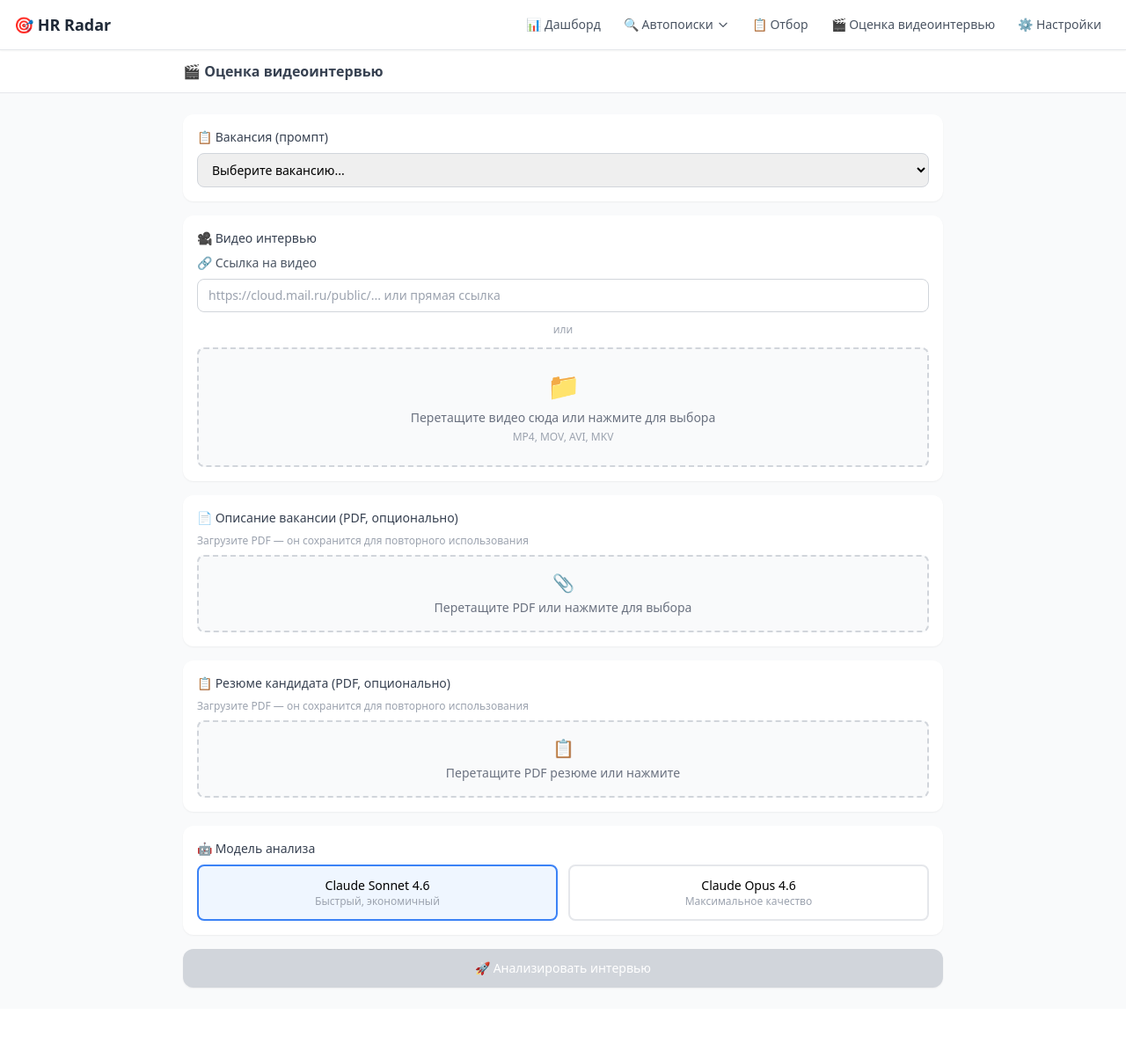
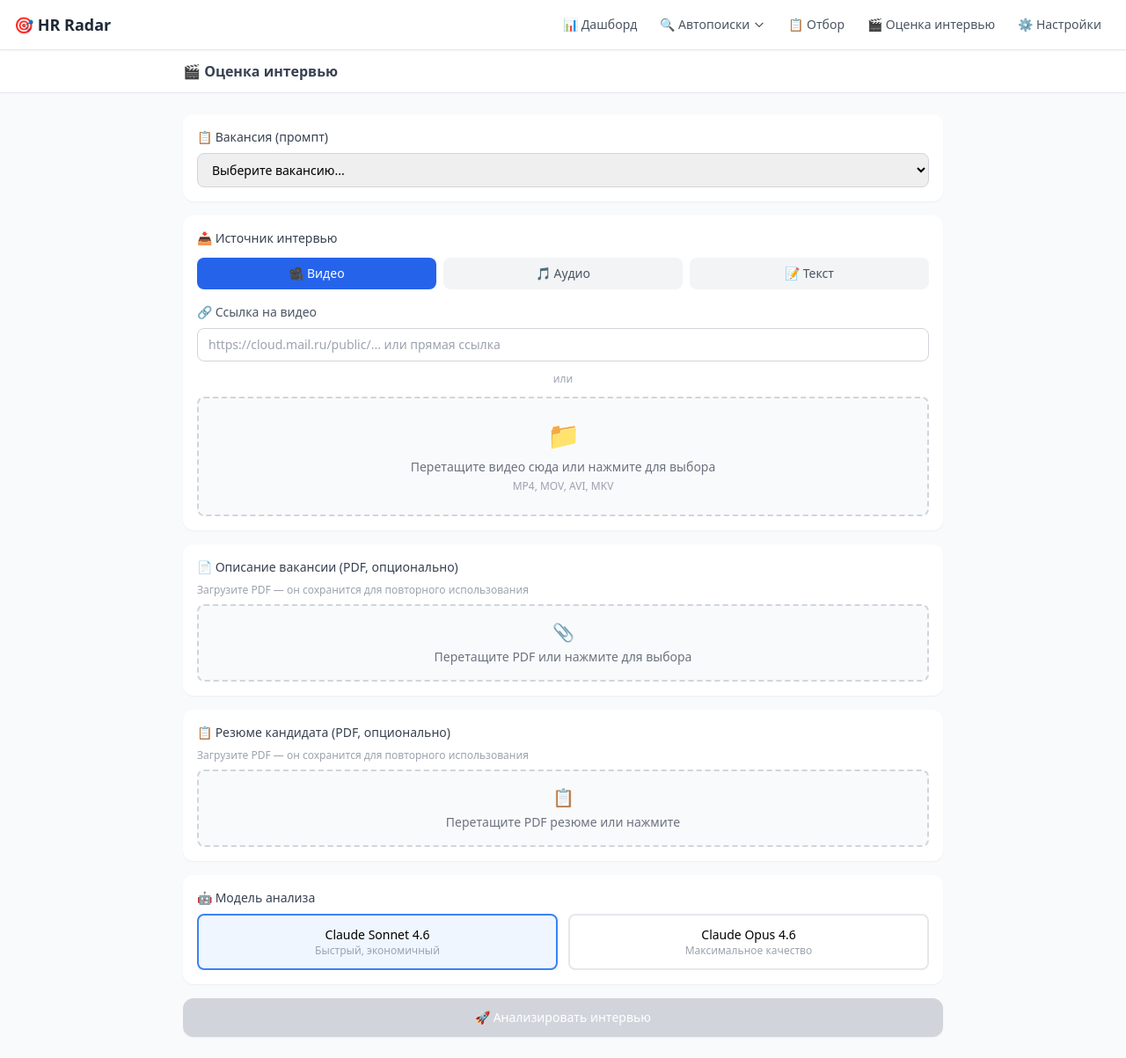
Before and after one commit to vszsv/hr-radar, a FastAPI app: template web_panel/templates/interview.html in a window 1280 px wide. Shown: the whole page at 88% size. Before the commit the page ends 1124 px from the top, so only its background shows below. Run offline with FastAPI, Linux system fonts and the light colour scheme; the template is opened without the code that fills it, so the values that code supplies are empty; some libraries are stand-ins or nearby versions.

Commit message:
auto: sync changes 2026-03-20_12:38

```diff
--- a/web_panel/app.py
+++ b/web_panel/app.py
@@ -1726,52 +1726,60 @@ p {{ margin: 4px 0; }}
     return pdf_path
 
 
-def _run_interview_pipeline(task_id: str, video_path: str, vacancy_slug: str, model: str, video_url: str = "", vacancy_pdf_path: str = "", resume_pdf_path: str = ""):
+def _run_interview_pipeline(task_id: str, video_path: str, vacancy_slug: str, model: str, video_url: str = "", vacancy_pdf_path: str = "", resume_pdf_path: str = "", input_mode: str = "video", transcript_text: str = "", audio_path_direct: str = ""):
     """Run the full interview analysis pipeline in a background thread."""
     task = _interview_tasks[task_id]
     work_dir = INTERVIEWS_DIR / task_id
     work_dir.mkdir(parents=True, exist_ok=True)
 
     try:
-        # Step 1: Download if needed
-        if not video_path:
-            task.update({"stage": "downloading", "progress": 10})
-            # Generate a readable filename from URL
-            import hashlib as _hl
-            url_hash = _hl.md5(video_url.encode()).hexdigest()[:8]
-            url_name = video_url.rstrip('/').split('/')[-1].split('?')[0]
-            if not url_name or len(url_name) > 60:
-                url_name = f"video_{url_hash}"
-            if not any(url_name.lower().endswith(ext) for ext in ('.mp4', '.mov', '.avi', '.mkv', '.webm')):
-                url_name += '.mp4'
-            # Save to persistent uploads
-            persist_path = INTERVIEW_UPLOADS_DIR / "videos" / url_name
-            dest = str(work_dir / "video.mp4")
-            if "cloud.mail.ru" in video_url:
-                task.update({"stage": "downloading", "progress": 30})
-                _download_from_cloud_mail(video_url, dest)
-            else:
-                task.update({"stage": "downloading", "progress": 30})
-                _download_direct(video_url, dest)
-            # Copy to persistent storage for reuse
-            try:
-                import shutil
-                shutil.copy2(dest, str(persist_path))
-            except:
-                pass
-            video_path = dest
-            task.update({"stage": "downloading", "progress": 100})
-
-        # Step 2: Extract audio
-        task.update({"stage": "extracting_audio", "progress": 10})
-        audio_path = str(work_dir / "audio.mp3")
-        _extract_audio(video_path, audio_path)
-        task.update({"stage": "extracting_audio", "progress": 100})
-
-        # Step 3: Transcribe
-        task.update({"stage": "transcribing", "progress": 10})
-        transcript = _transcribe_audio(audio_path)
-        task.update({"stage": "transcribing", "progress": 80})
+        # TEXT mode: skip everything, go straight to analysis
+        if input_mode == "text" and transcript_text.strip():
+            transcript = transcript_text.strip()
+            task.update({"stage": "analyzing", "progress": 10})
+        # AUDIO mode: skip download & extract, go to transcription
+        elif input_mode == "audio" and audio_path_direct:
+            task.update({"stage": "transcribing", "progress": 10})
+            transcript = _transcribe_audio(audio_path_direct)
+            task.update({"stage": "transcribing", "progress": 80})
+        else:
+            # VIDEO mode (original flow)
+            # Step 1: Download if needed
+            if not video_path:
+                task.update({"stage": "downloading", "progress": 10})
+                import hashlib as _hl
+                url_hash = _hl.md5(video_url.encode()).hexdigest()[:8]
+                url_name = video_url.rstrip('/').split('/')[-1].split('?')[0]
+                if not url_name or len(url_name) > 60:
+                    url_name = f"video_{url_hash}"
+                if not any(url_name.lower().endswith(ext) for ext in ('.mp4', '.mov', '.avi', '.mkv', '.webm')):
+                    url_name += '.mp4'
+                persist_path = INTERVIEW_UPLOADS_DIR / "videos" / url_name
+                dest = str(work_dir / "video.mp4")
+                if "cloud.mail.ru" in video_url:
+                    task.update({"stage": "downloading", "progress": 30})
+                    _download_from_cloud_mail(video_url, dest)
+                else:
+                    task.update({"stage": "downloading", "progress": 30})
+                    _download_direct(video_url, dest)
+                try:
+                    import shutil
+                    shutil.copy2(dest, str(persist_path))
+                except:
+                    pass
+                video_path = dest
+                task.update({"stage": "downloading", "progress": 100})
+
+            # Step 2: Extract audio
+            task.update({"stage": "extracting_audio", "progress": 10})
+            audio_path = str(work_dir / "audio.mp3")
+            _extract_audio(video_path, audio_path)
+            task.update({"stage": "extracting_audio", "progress": 100})
+
+            # Step 3: Transcribe
+            task.update({"stage": "transcribing", "progress": 10})
+            transcript = _transcribe_audio(audio_path)
+            task.update({"stage": "transcribing", "progress": 80})
 
         # Step 3.5: Identify speakers (before analysis to avoid bias)
         if "Спикер" in transcript:
@@ -1914,17 +1922,28 @@ async def api_interview_analyze(
     video_url: str = Form(""),
     vacancy: str = Form(""),
     model: str = Form("claude-sonnet-4-20250514"),
+    input_mode: str = Form("video"),
+    transcript_text: str = Form(""),
     video_file: UploadFile = File(None),
+    audio_file: UploadFile = File(None),
     vacancy_pdf: UploadFile = File(None),
     resume_pdf: UploadFile = File(None),
-    existing_vacancy: str = Form(""),   # path like "vacancies/filename.pdf"
-    existing_resume: str = Form(""),    # path like "resumes/filename.pdf"
-    existing_video: str = Form("")      # path like "videos/filename.mp4"
+    existing_vacancy: str = Form(""),
+    existing_resume: str = Form(""),
+    existing_video: str = Form("")
 ):
     check_key(key)
 
-    if not video_url and not video_file and not existing_video:
-        return JSONResponse({"error": "Нужна ссылка на видео или файл"}, status_code=400)
+    if input_mode == "text":
+        if not transcript_text or len(transcript_text.strip()) < 50:
+            return JSONResponse({"error": "Текст транскрипции слишком короткий (минимум 50 символов)"}, status_code=400)
+    elif input_mode == "audio":
+        if not audio_file or not audio_file.filename:
+            return JSONResponse({"error": "Загрузите аудиофайл"}, status_code=400)
+    else:  # video
+        if not video_url and not video_file and not existing_video:
+            return JSONResponse({"error": "Нужна ссылка на видео или файл"}, status_code=400)
+
     if not vacancy:
         return JSONResponse({"error": "Выберите вакансию"}, status_code=400)
 
@@ -1939,19 +1958,29 @@ async def api_interview_analyze(
     _interview_tasks[task_id] = {"stage": "queued", "progress": 0}
 
     video_path = ""
-    # Use existing video if selected
-    if existing_video and not video_file:
-        ep = INTERVIEW_UPLOADS_DIR / existing_video
-        if ep.exists():
-            video_path = str(ep)
-    elif video_file and video_file.filename:
-        # Save uploaded file to persistent uploads
-        safe_name = video_file.filename.replace("/", "_").replace("..", "_")
-        persist_path = INTERVIEW_UPLOADS_DIR / "videos" / safe_name
-        content = await video_file.read()
-        with open(persist_path, "wb") as f:
-            f.write(content)
-        video_path = str(persist_path)
+    audio_path_direct = ""
+
+    if input_mode == "video":
+        # Use existing video if selected
+        if existing_video and not video_file:
+            ep = INTERVIEW_UPLOADS_DIR / existing_video
+            if ep.exists():
+                video_path = str(ep)
+        elif video_file and video_file.filename:
+            safe_name = video_file.filename.replace("/", "_").replace("..", "_")
+            persist_path = INTERVIEW_UPLOADS_DIR / "videos" / safe_name
+            content = await video_file.read()
+            with open(persist_path, "wb") as f:
+                f.write(content)
+            video_path = str(persist_path)
+    elif input_mode == "audio":
+        if audio_file and audio_file.filename:
+            safe_name = audio_file.filename.replace("/", "_").replace("..", "_")
+            persist_path = INTERVIEW_UPLOADS_DIR / "videos" / safe_name  # reuse videos dir for audio
+            content = await audio_file.read()
+            with open(persist_path, "wb") as f:
+                f.write(content)
+            audio_path_direct = str(persist_path)
 
     # Vacancy PDF — existing or new upload
     vacancy_pdf_path = ""
@@ -1985,6 +2014,7 @@ async def api_interview_analyze(
     threading.Thread(
         target=_run_interview_pipeline,
         args=(task_id, video_path, vacancy, model, video_url, vacancy_pdf_path, resume_pdf_path),
+        kwargs={"input_mode": input_mode, "transcript_text": transcript_text, "audio_path_direct": audio_path_direct},
         daemon=True
     ).start()
 
--- a/web_panel/templates/interview.html
+++ b/web_panel/templates/interview.html
@@ -3,7 +3,7 @@
 <head>
 <meta charset="UTF-8">
 <meta name="viewport" content="width=device-width, initial-scale=1.0">
-<title>HR Radar — Оценка видеоинтервью</title>
+<title>HR Radar — Оценка интервью</title>
 <script src="https://cdn.tailwindcss.com"></script>
 <script defer src="https://cdn.jsdelivr.net/npm/alpinejs@3.x.x/dist/cdn.min.js"></script>
 <style>[x-cloak]{display:none!important}</style>
@@ -15,7 +15,7 @@
 <!-- Page header -->
 <div class="bg-white border-b">
   <div class="max-w-4xl mx-auto px-4 py-3">
-    <h2 class="text-base font-semibold text-gray-700">🎬 Оценка видеоинтервью</h2>
+    <h2 class="text-base font-semibold text-gray-700">🎬 Оценка интервью</h2>
   </div>
 </div>
 
@@ -364,9 +364,20 @@
       </select>
     </div>
 
-    <!-- Video source -->
+    <!-- Input mode selector -->
     <div class="bg-white rounded-xl shadow-sm p-4">
-      <label class="block text-sm font-medium text-gray-700 mb-2">🎥 Видео интервью</label>
+      <label class="block text-sm font-medium text-gray-700 mb-3">📥 Источник интервью</label>
+      <div class="flex gap-2 mb-4">
+        <button @click="inputMode='video'" class="flex-1 py-2 px-3 rounded-lg text-sm font-medium transition"
+          :class="inputMode==='video' ? 'bg-blue-600 text-white' : 'bg-gray-100 text-gray-600 hover:bg-gray-200'">🎥 Видео</button>
+        <button @click="inputMode='audio'" class="flex-1 py-2 px-3 rounded-lg text-sm font-medium transition"
+          :class="inputMode==='audio' ? 'bg-blue-600 text-white' : 'bg-gray-100 text-gray-600 hover:bg-gray-200'">🎵 Аудио</button>
+        <button @click="inputMode='text'" class="flex-1 py-2 px-3 rounded-lg text-sm font-medium transition"
+          :class="inputMode==='text' ? 'bg-blue-600 text-white' : 'bg-gray-100 text-gray-600 hover:bg-gray-200'">📝 Текст</button>
+      </div>
+
+      <!-- VIDEO mode -->
+      <div x-show="inputMode==='video'">
         <template x-if="uploads.videos.length > 0">
           <div class="mb-3">
             <select x-model="existingVideo" @change="if(existingVideo) { videoFile=null; videoUrl=''; }" class="w-full border border-gray-300 rounded-lg px-3 py-2 text-sm">
@@ -381,18 +392,14 @@
           <label class="block text-sm font-medium text-gray-600 mb-2">🔗 Ссылка на видео</label>
           <input type="url" x-model="videoUrl" placeholder="https://cloud.mail.ru/public/... или прямая ссылка"
             class="w-full border border-gray-300 rounded-lg px-3 py-2 text-sm focus:ring-2 focus:ring-blue-500 focus:border-blue-500 mb-3">
-
           <div class="text-center text-xs text-gray-400 mb-3">или</div>
-
-      <!-- File upload with drag and drop -->
           <div
             @dragover.prevent="dragOver = true"
             @dragleave.prevent="dragOver = false"
             @drop.prevent="handleDrop($event)"
             :class="dragOver ? 'border-blue-500 bg-blue-50' : 'border-gray-300 bg-gray-50'"
             class="border-2 border-dashed rounded-lg p-6 text-center cursor-pointer transition-colors"
-        @click="$refs.fileInput.click()"
-      >
+            @click="$refs.fileInput.click()">
             <input type="file" x-ref="fileInput" @change="handleFileSelect($event)" accept="video/*" class="hidden">
             <div x-show="!videoFile" class="text-gray-500">
               <div class="text-3xl mb-2">📁</div>
@@ -406,6 +413,38 @@
               <button @click.stop="videoFile = null; $refs.fileInput.value = ''" class="text-red-500 text-xs mt-1 hover:underline">Удалить</button>
             </div>
           </div>
+        </div>
+      </div>
+
+      <!-- AUDIO mode -->
+      <div x-show="inputMode==='audio'">
+        <div
+          @dragover.prevent="audioDragOver = true"
+          @dragleave.prevent="audioDragOver = false"
+          @drop.prevent="audioDragOver=false; const f=$event.dataTransfer.files; if(f.length>0) audioFile=f[0]"
+          :class="audioDragOver ? 'border-blue-500 bg-blue-50' : 'border-gray-300 bg-gray-50'"
+          class="border-2 border-dashed rounded-lg p-6 text-center cursor-pointer transition-colors"
+          @click="$refs.audioInput.click()">
+          <input type="file" x-ref="audioInput" @change="audioFile=$event.target.files[0]" accept="audio/*" class="hidden">
+          <div x-show="!audioFile" class="text-gray-500">
+            <div class="text-3xl mb-2">🎵</div>
+            <div class="text-sm">Перетащите аудио сюда или нажмите для выбора</div>
+            <div class="text-xs text-gray-400 mt-1">MP3, WAV, OGG, M4A, FLAC</div>
+          </div>
+          <div x-show="audioFile" class="text-green-600">
+            <div class="text-3xl mb-2">✅</div>
+            <div class="text-sm font-medium" x-text="audioFile?.name"></div>
+            <div class="text-xs text-gray-400" x-text="audioFile ? formatFileSize(audioFile.size) : ''"></div>
+            <button @click.stop="audioFile = null; $refs.audioInput.value = ''" class="text-red-500 text-xs mt-1 hover:underline">Удалить</button>
+          </div>
+        </div>
+      </div>
+
+      <!-- TEXT mode -->
+      <div x-show="inputMode==='text'">
+        <textarea x-model="transcriptText" rows="10" placeholder="Вставьте текст транскрипции интервью..."
+          class="w-full border border-gray-300 rounded-lg px-3 py-2 text-sm focus:ring-2 focus:ring-blue-500 focus:border-blue-500 font-mono"></textarea>
+        <div class="text-xs text-gray-400 mt-1">Вставьте готовую транскрипцию. Этапы скачивания, извлечения аудио и транскрибации будут пропущены.</div>
       </div>
     </div>
 
@@ -507,8 +546,8 @@
     <!-- Submit -->
     <button
       @click="startAnalysis()"
-      :disabled="(!videoUrl && !videoFile && !existingVideo) || !vacancy"
-      :class="(!videoUrl && !videoFile && !existingVideo) || !vacancy ? 'bg-gray-300 cursor-not-allowed' : 'bg-blue-600 hover:bg-blue-700'"
+      :disabled="!hasInput || !vacancy"
+      :class="!hasInput || !vacancy ? 'bg-gray-300 cursor-not-allowed' : 'bg-blue-600 hover:bg-blue-700'"
       class="w-full text-white font-medium py-3 rounded-xl transition-colors text-sm shadow-sm"
     >
       🚀 Анализировать интервью
@@ -754,8 +793,12 @@ function interviewApp() {
     key,
     prompts: [],
     vacancy: '',
+    inputMode: 'video',
     videoUrl: '',
     videoFile: null,
+    audioFile: null,
+    audioDragOver: false,
+    transcriptText: '',
     vacancyFile: null,
     vacancyDragOver: false,
     resumeFile: null,
@@ -775,12 +818,14 @@ function interviewApp() {
     showTranscript: false,
     formError: '',
     errorMessage: '',
-    steps: [
-      { id: 'downloading', icon: '📥', label: 'Скачивание видео', status: 'pending', progress: 0 },
-      { id: 'extracting_audio', icon: '🎵', label: 'Извлечение аудио', status: 'pending', progress: 0 },
-      { id: 'transcribing', icon: '📝', label: 'Транскрибация', status: 'pending', progress: 0 },
-      { id: 'analyzing', icon: '🤖', label: 'AI-анализ', status: 'pending', progress: 0 },
-    ],
+    steps: [],
+
+    get hasInput() {
+      if (this.inputMode === 'video') return !!(this.videoUrl || this.videoFile || this.existingVideo);
+      if (this.inputMode === 'audio') return !!this.audioFile;
+      if (this.inputMode === 'text') return !!(this.transcriptText && this.transcriptText.trim().length > 50);
+      return false;
+    },
 
     get modelLabel() {
       return this.model === 'claude-opus-4-6' ? 'Claude Opus 4.6' : 'Claude Sonnet 4.6';
@@ -867,27 +912,30 @@ function interviewApp() {
         this.formError = 'Выберите вакансию';
         return;
       }
-      if (!this.videoUrl && !this.videoFile && !this.existingVideo) {
-        this.formError = 'Укажите ссылку или загрузите файл';
+      if (!this.hasInput) {
+        this.formError = 'Укажите источник интервью';
         return;
       }
 
       this.analyzing = true;
       this.resetSteps();
 
-      // If file uploaded, skip download step
-      if (this.videoFile && !this.videoUrl) {
-        this.steps[0].status = 'done';
-        this.steps[0].label = 'Файл загружен';
-      }
-
       try {
         const formData = new FormData();
         formData.append('vacancy', this.vacancy);
         formData.append('model', this.model);
+        formData.append('input_mode', this.inputMode);
+
+        if (this.inputMode === 'video') {
           if (this.videoUrl) formData.append('video_url', this.videoUrl);
           if (this.videoFile) formData.append('video_file', this.videoFile);
           if (this.existingVideo) formData.append('existing_video', this.existingVideo);
+        } else if (this.inputMode === 'audio') {
+          if (this.audioFile) formData.append('audio_file', this.audioFile);
+        } else if (this.inputMode === 'text') {
+          formData.append('transcript_text', this.transcriptText);
+        }
+
         if (this.vacancyFile) formData.append('vacancy_pdf', this.vacancyFile);
         if (this.existingVacancy) formData.append('existing_vacancy', this.existingVacancy);
         if (this.resumeFile) formData.append('resume_pdf', this.resumeFile);
@@ -965,12 +1013,27 @@ function interviewApp() {
     },
 
     resetSteps() {
+      if (this.inputMode === 'text') {
+        this.steps = [
+          { id: 'analyzing', icon: '🤖', label: 'AI-анализ', status: 'pending', progress: 0 },
+        ];
+      } else if (this.inputMode === 'audio') {
+        this.steps = [
+          { id: 'transcribing', icon: '📝', label: 'Транскрибация', status: 'pending', progress: 0 },
+          { id: 'analyzing', icon: '🤖', label: 'AI-анализ', status: 'pending', progress: 0 },
+        ];
+      } else {
         this.steps = [
           { id: 'downloading', icon: '📥', label: 'Скачивание видео', status: 'pending', progress: 0 },
           { id: 'extracting_audio', icon: '🎵', label: 'Извлечение аудио', status: 'pending', progress: 0 },
           { id: 'transcribing', icon: '📝', label: 'Транскрибация', status: 'pending', progress: 0 },
           { id: 'analyzing', icon: '🤖', label: 'AI-анализ', status: 'pending', progress: 0 },
         ];
+        if (this.videoFile && !this.videoUrl) {
+          this.steps[0].status = 'done';
+          this.steps[0].label = 'Файл загружен';
+        }
+      }
     },
 
     resetForm() {
@@ -981,6 +1044,8 @@ function interviewApp() {
       this.formError = '';
       this.videoUrl = '';
       this.videoFile = null;
+      this.audioFile = null;
+      this.transcriptText = '';
       this.resetSteps();
     },
 
--- a/web_panel/templates/nav.html
+++ b/web_panel/templates/nav.html
@@ -51,7 +51,7 @@
         <!-- Интервью -->
         <a href="/interview?key={{ nav_key }}"
            class="px-3 py-2 rounded-lg transition-colors {% if path == '/interview' %}bg-blue-50 text-blue-700 font-semibold{% else %}text-gray-600 hover:bg-gray-50 hover:text-gray-800{% endif %}">
-          🎬 Оценка видеоинтервью
+          🎬 Оценка интервью
         </a>
 
         <!-- Настройки -->
@@ -98,7 +98,7 @@
       </a>
 
       <a href="/interview?key={{ nav_key }}" class="block px-3 py-2 rounded-lg text-sm {% if path == '/interview' %}bg-blue-50 text-blue-700 font-semibold{% else %}text-gray-700 hover:bg-gray-50{% endif %}">
-        🎬 Оценка видеоинтервью
+        🎬 Оценка интервью
       </a>
 
       <a href="/?key={{ nav_key }}&tab=settings" class="block px-3 py-2 rounded-lg text-sm {% if path == '/' and request.query_params.get('tab') == 'settings' %}bg-blue-50 text-blue-700 font-semibold{% else %}text-gray-700 hover:bg-gray-50{% endif %}">
```
Lines whose indentation alone changed are shown as unchanged.
